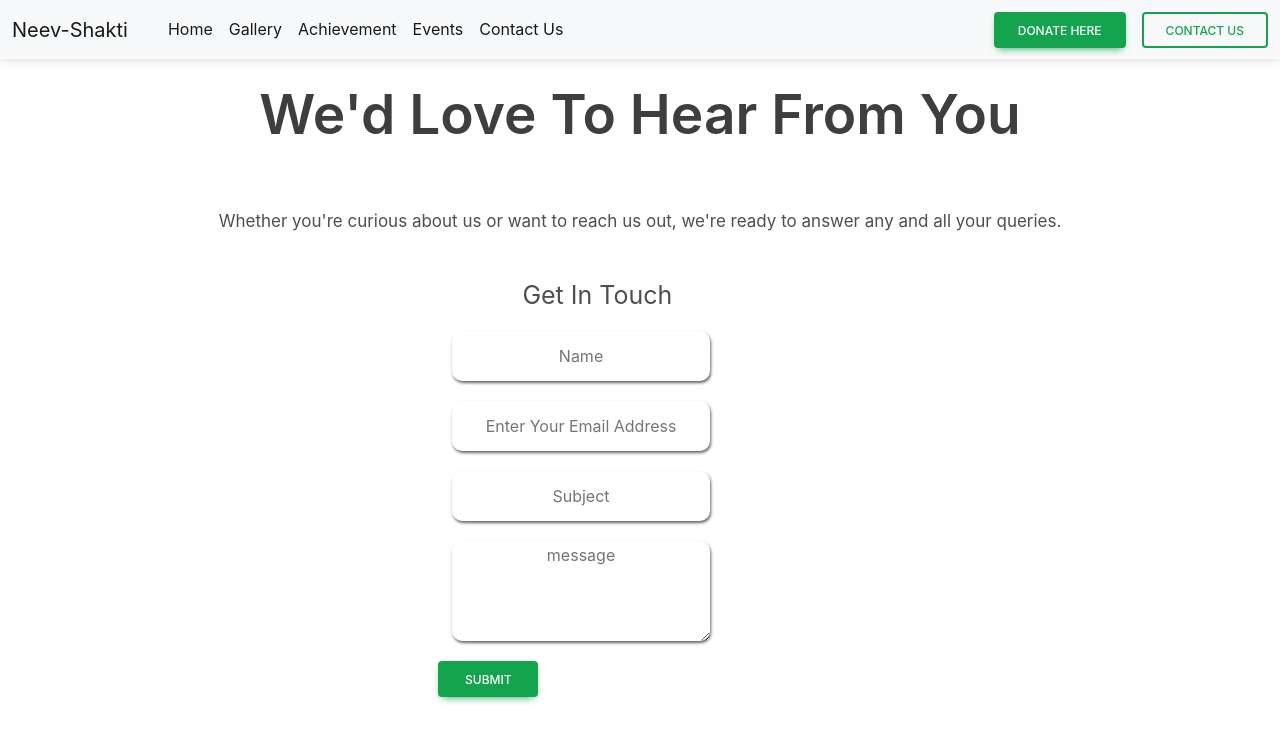
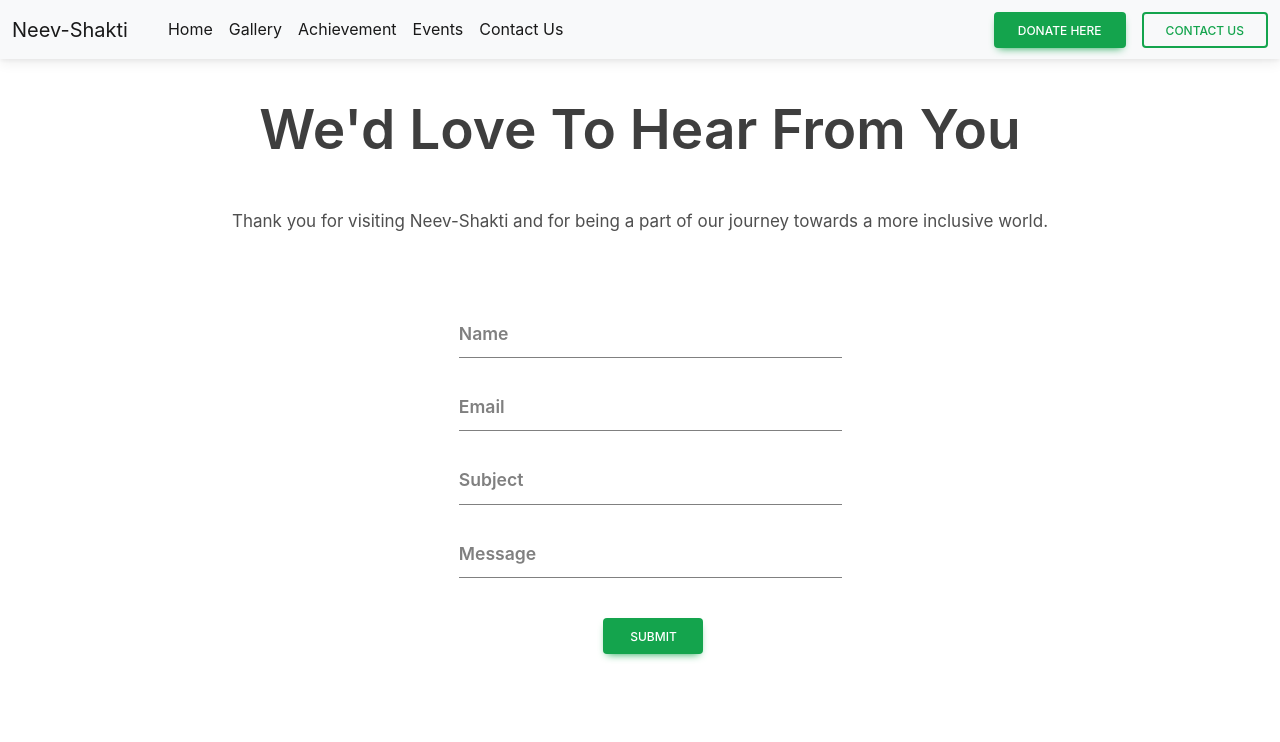
Before and after one commit to GameOver2811/NeevSakti, a React (Create React App) app in the folder neevsakti/: page /contactus in a window 1280 px wide. Shown: the top 742 px of the page. Built offline with nearby package versions, Linux system fonts and the light colour scheme.

Commit message:
More refined contact us page

```diff
--- a/neevsakti/src/Pages/AboutUs.css
+++ b/neevsakti/src/Pages/AboutUs.css
@@ -11,8 +11,8 @@
     text-align: center;
     justify-content: center;
     color: #000000c1;
-    margin-bottom: 50px;
-    margin-top: 30px;
+    margin-bottom: 30px;
+    margin-top: 70px;
 }
 
 .quote{
--- a/neevsakti/src/Pages/ContactUs.css
+++ b/neevsakti/src/Pages/ContactUs.css
@@ -5,34 +5,40 @@
     text-align: center;
     justify-content: center;
     color: #000000c1;
-    margin-bottom: 50px;
-    margin-top: 70px;
+    margin-bottom: 35px;
+    margin-top: 85px;
 }
 
 .underHeading{
     font-weight: 400px;
     font-size: 17px;
     text-align: center;
-    margin-bottom: 40px;
+    margin-bottom: 30px;
+    margin-left: 200px;
+    margin-right: 200px;
 }
 
-.form{
+.outer-div{
     height: auto;
     width: auto;
     display: flex;
-    flex-direction: column;
-    margin-left: 33%;
+    flex-direction: row;
+    margin-left: 5%;
 }
 
-.formGetInTouch{
-    font-size: 25px;
-    margin-left: 100px;
+.inner-form{
+    margin-top: 30px;
+    display: flex;
+    flex-direction: column;
+    width: 45%;
+    margin-left: 30%;
 }
 
 .formDefault{
-    width: 30%;
+    width: auto;
     margin-left: 30px;
     margin-bottom: 20px;
+    margin-right: 30px;
     border: none;
     /* border-color: rgb(206, 206, 206); */
     box-sizing: inherit;
@@ -49,5 +55,82 @@
 .formBtn{
     margin-bottom: 50px;
     width: 100px;
-    margin-left: 120px;
 }
+
+.btn1{
+  margin-left: 29%;
+  margin-top: 30px;
+}
+
+.inner-div2{
+
+}
+
+/* copy text */
+
+/* $primary: #11998e;
+$secondary: #38ef7d;
+$white: #fff;
+$gray: #9b9b9b; */
+.form__group {
+  position: relative;
+  padding: 15px 0 0;
+  margin-top: 5px;
+  width: 70%;
+  margin-bottom: 10px;
+  margin-left: 30px;
+}
+
+.form__field {
+  font-family: inherit;
+  width: 100%;
+  border: 0;
+  border-bottom: 1px solid gray;
+  outline: 0;
+  font-size: 1.1rem;
+  color: #139c49;
+  padding: 7px 0;
+  background: transparent;
+  transition: border-color 0.2s;
+
+  &::placeholder {
+    color: transparent;
+  }
+
+  &:placeholder-shown ~ .form__label {
+    font-size: 1.1rem;
+    cursor: text;
+    top: 20px;
+  }
+}
+
+.form__label {
+  position: absolute;
+  top: 0;
+  display: block;
+  transition: 0.2s;
+  font-size: 0.9rem;
+  color: gray;
+  font-weight: 600;
+}
+
+.form__field:focus {
+  ~ .form__label {
+    position: absolute;
+    top: 0;
+    display: block;
+    transition: 0.2s;
+    font-size: 0.9rem;
+    color: primary;
+    font-weight:700;
+  }
+  padding-bottom: 6px;
+  font-weight: 700;
+  border-width: 3px;
+  border-image: linear-gradient(to right, primary,secondary);
+  border-image-slice: 1;
+}
+/* reset input */
+.form__field{
+  &:required,&:invalid { box-shadow:none; }
+}
--- a/neevsakti/src/Pages/ContactUs.js
+++ b/neevsakti/src/Pages/ContactUs.js
@@ -7,33 +7,47 @@
 export default function ContactUs() {
   return (
     <div>
+
       <Navbar title="Neev-Shakti" about="Contact Us"/>
+
       <div className='topContent'>
         We'd Love To Hear From You
       </div>
+
       <div className='underHeading'>
-        Whether you're curious about us or want to reach us out, we're ready to answer any and all your queries.
+      Thank you for visiting Neev-Shakti and for being a part of our journey towards a more inclusive world.
       </div>
-      <div className='form'>
-        <p className='formGetInTouch'>Get In Touch</p>
-        <input
-          placeholder='Name'
-          className='formDefault'
-          type='text'/>
-        <input
-          placeholder='Enter Your Email Address'
-          className='formDefault'
-          type='Email'/>
-        <input
-          placeholder='Subject'
-          className='formDefault'
-          type='text'/>
-        <textarea
-          placeholder='message'
-          className='formDefault formMessage'/>
-        <button className="btn btn-success mx-3 formBtn" type="donate">
-          Submit
-        </button>
+
+      <div className='outer-div'>
+
+        <div className='inner-form'>
+
+          <div class="form__group field">
+
+            <input type="input" class="form__field" placeholder="Name" name="name" id='name' required />
+            <label for="name" class="form__label">Name</label>
+          </div>
+
+          <div class="form__group field">
+            <input type="input" class="form__field" placeholder="Email" name="Email" id='email' required />
+            <label for="email" class="form__label">Email</label>
+          </div>
+
+          <div class="form__group field">
+            <input type="input" class="form__field" placeholder="Subject" name="Subject" id='Subject' required />
+            <label for="Subject" class="form__label">Subject</label>
+          </div>
+
+          <div class="form__group field">
+            <input type="input" class="form__field" placeholder="Message" name="Message" id='Message' required />
+            <label for="Message" class="form__label">Message</label>
+          </div>
+          <div className='btn1'>
+          <button className="btn btn-success mx-3 formBtn" type="donate">
+            Submit
+          </button>
+          </div>
+        </div>
       </div>
 
     <Footer/>
```
